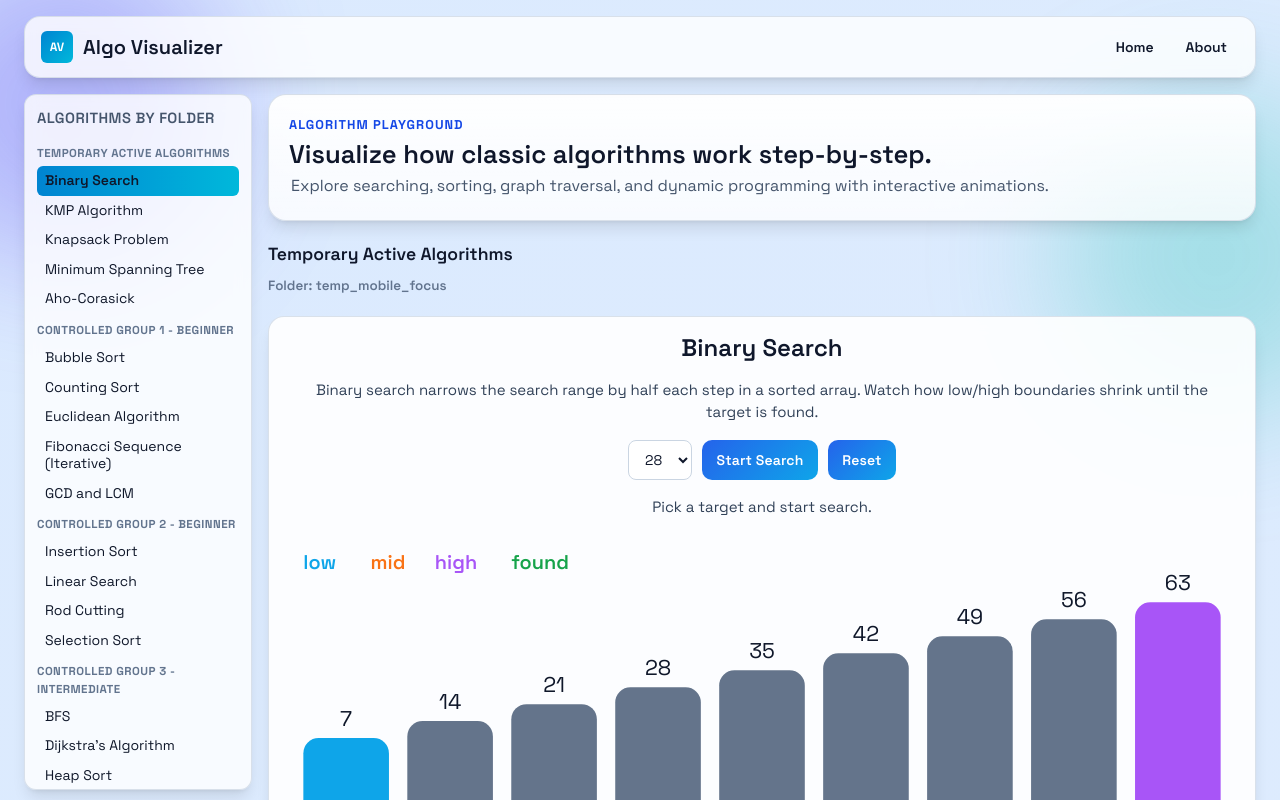
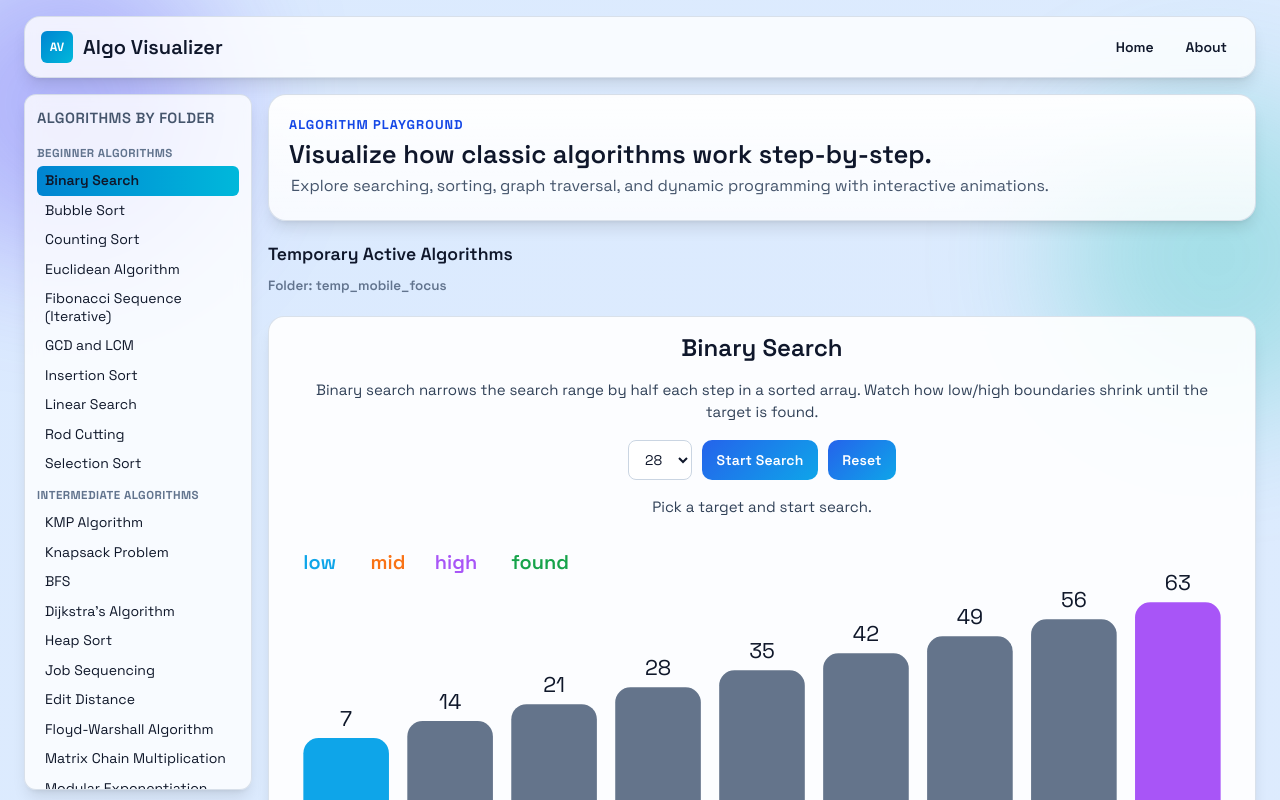
Before and after one commit to Atlessc/Algo-Visualizer, a React (Vite) app: page / in a window 1280 px wide. Shown: the top 800 px of the page. Built offline with nearby package versions, Linux system fonts and the light colour scheme.

Commit message:
Fix home sidebar folder listing

```diff
--- a/src/pages/Home.jsx
+++ b/src/pages/Home.jsx
@@ -92,6 +92,20 @@ import { cn } from "../lib/utils";
 // import WordBreakDpAlgo from "../components/4_10x_Dev_Algos/WordBreakDpAlgo";
 // import ZAlgorithmAdvancedAlgo from "../components/4_10x_Dev_Algos/ZAlgorithmAdvancedAlgo";
 
+const PROJECT_FOLDERS = [
+  "1_Beginner_Algos",
+  "2_Intermediate_Algos",
+  "3_Advanced_Algos",
+  "4_10x_Dev_Algos",
+];
+
+const PROJECT_FOLDER_LABELS = {
+  "1_Beginner_Algos": "Beginner Algorithms",
+  "2_Intermediate_Algos": "Intermediate Algorithms",
+  "3_Advanced_Algos": "Advanced Algorithms",
+  "4_10x_Dev_Algos": "10x Dev Algorithms",
+};
+
 const Home = () => {
   const sections = useMemo(
     () => [
@@ -99,11 +113,11 @@ const Home = () => {
         title: "Temporary Active Algorithms",
         folder: "temp_mobile_focus",
         items: [
-          { id: "binary-search", label: "Binary Search", component: BinarySearchAlgo },
-          { id: "kmp", label: "KMP Algorithm", component: KmpAlgorithmAlgo },
-          { id: "knapsack", label: "Knapsack Problem", component: KnapsackAlgo },
-          { id: "minimum-spanning-tree", label: "Minimum Spanning Tree", component: MinimumSpanningTreeAlgo },
-          { id: "aho-corasick", label: "Aho-Corasick", component: AhoCorasickAlgo },
+          { id: "binary-search", label: "Binary Search", component: BinarySearchAlgo, tocFolder: "1_Beginner_Algos" },
+          { id: "kmp", label: "KMP Algorithm", component: KmpAlgorithmAlgo, tocFolder: "2_Intermediate_Algos" },
+          { id: "knapsack", label: "Knapsack Problem", component: KnapsackAlgo, tocFolder: "2_Intermediate_Algos" },
+          { id: "minimum-spanning-tree", label: "Minimum Spanning Tree", component: MinimumSpanningTreeAlgo, tocFolder: "3_Advanced_Algos" },
+          { id: "aho-corasick", label: "Aho-Corasick", component: AhoCorasickAlgo, tocFolder: "4_10x_Dev_Algos" },
         ],
       },
       {
@@ -375,6 +389,29 @@ const Home = () => {
   );
 
   const allItems = useMemo(() => sections.flatMap((section) => section.items), [sections]);
+  const tocGroups = useMemo(() => {
+    const grouped = new Map(PROJECT_FOLDERS.map((folder) => [folder, []]));
+
+    sections.forEach((section) => {
+      section.items.forEach((item) => {
+        const folderKey = item.tocFolder ?? section.folder;
+        if (!grouped.has(folderKey)) return;
+
+        const list = grouped.get(folderKey);
+        if (!list.some((existing) => existing.id === item.id)) {
+          list.push(item);
+        }
+      });
+    });
+
+    return PROJECT_FOLDERS
+      .map((folder) => ({
+        folder,
+        title: PROJECT_FOLDER_LABELS[folder] ?? folder,
+        items: grouped.get(folder) ?? [],
+      }))
+      .filter((group) => group.items.length > 0);
+  }, [sections]);
   const allItemIds = useMemo(() => allItems.map((item) => item.id), [allItems]);
   const [activeId, setActiveId] = useState(allItems[0]?.id ?? "");
   const [isTocOpen, setIsTocOpen] = useState(false);
@@ -546,17 +583,17 @@ const Home = () => {
   const isItemExpanded = (id) => !isMobile || expandedIds.has(id);
 
   const renderTocGroups = (onItemSelect, isMobileNav = false) =>
-    sections.map((section, sectionIndex) => (
-      <div key={`toc-${section.folder}-${section.title}-${sectionIndex}`} className="flex min-w-0 flex-col">
+    tocGroups.map((group) => (
+      <div key={`toc-${group.folder}`} className="flex min-w-0 flex-col">
         <p
           className={cn(
             "mb-1 mt-2 text-[0.72rem] font-bold uppercase tracking-[0.04em] text-slate-500",
             isMobileNav && "mt-2.5"
           )}
         >
-          {section.title}
+          {group.title}
         </p>
-        {section.items.map((item) => (
+        {group.items.map((item) => (
           <a
             key={item.id}
             href={`#${item.id}`}
```
